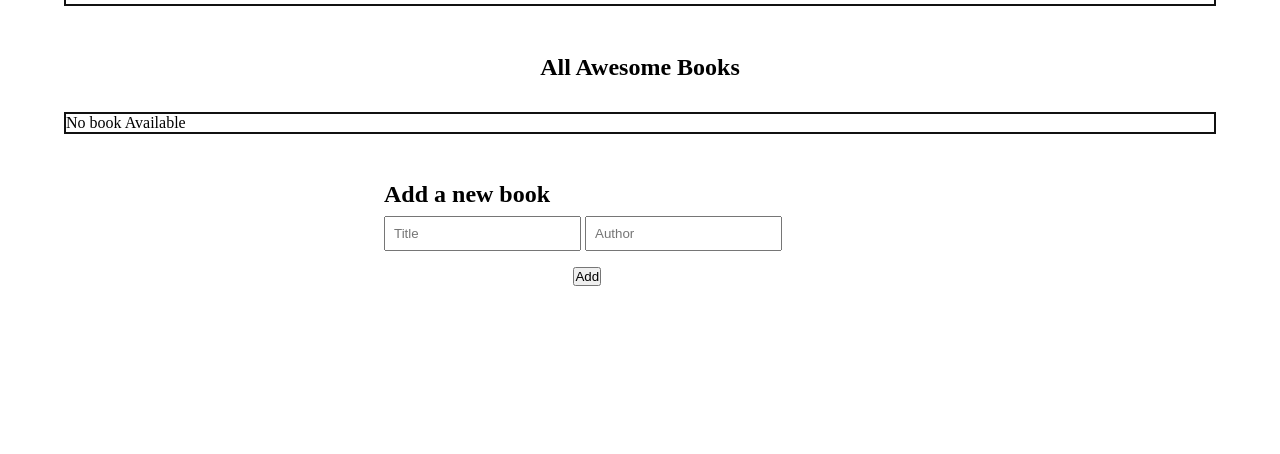
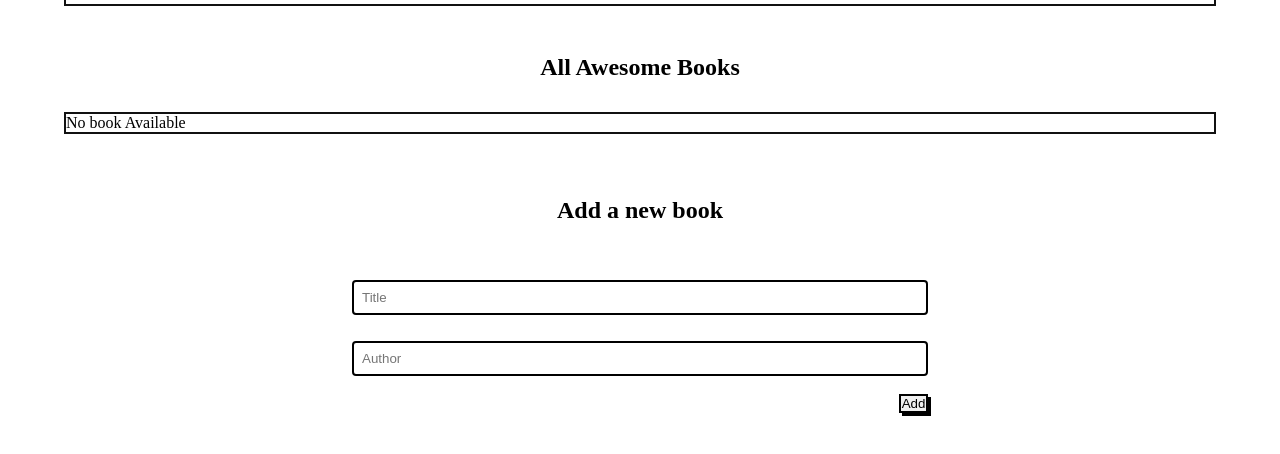
Before and after one commit to worashf/Awesome-book-class, a website with bundled scripts: page index.html in a window 1280 px wide. Shown: the part 90-544 px from the top of the page. Built offline with nearby package versions, Linux system fonts and the light colour scheme.

Commit message:
Add styles to form elements

```diff
--- a/style.css
+++ b/style.css
@@ -88,18 +88,36 @@ header{
 }
 
 .add-book {
-  margin: 1rem 30%;
+  display: flex;
+  flex-direction: column;
+  align-items: center;
+  justify-content: center;
+  gap: 3rem;
+  margin: 3rem 5%;
 }
 
 .title {
   margin: 1rem 28%;
 }
 
+.add-form {
+  display: flex;
+  flex-direction: column;
+  gap: 10px;
+  width: 50%;
+}
+
 .form-control {
+  border: 2px solid #000;
+  border-radius: 4px;
   padding: 0.5rem;
   margin: 0.5rem 0;
 }
 
 .add-btn {
-  margin: 0.5rem  37%;
+  border: 2px solid #000;
+  box-shadow: 3px 3px #000;
+  width: 5%;
+  height: 10%;
+  align-self: flex-end;
 }
```
